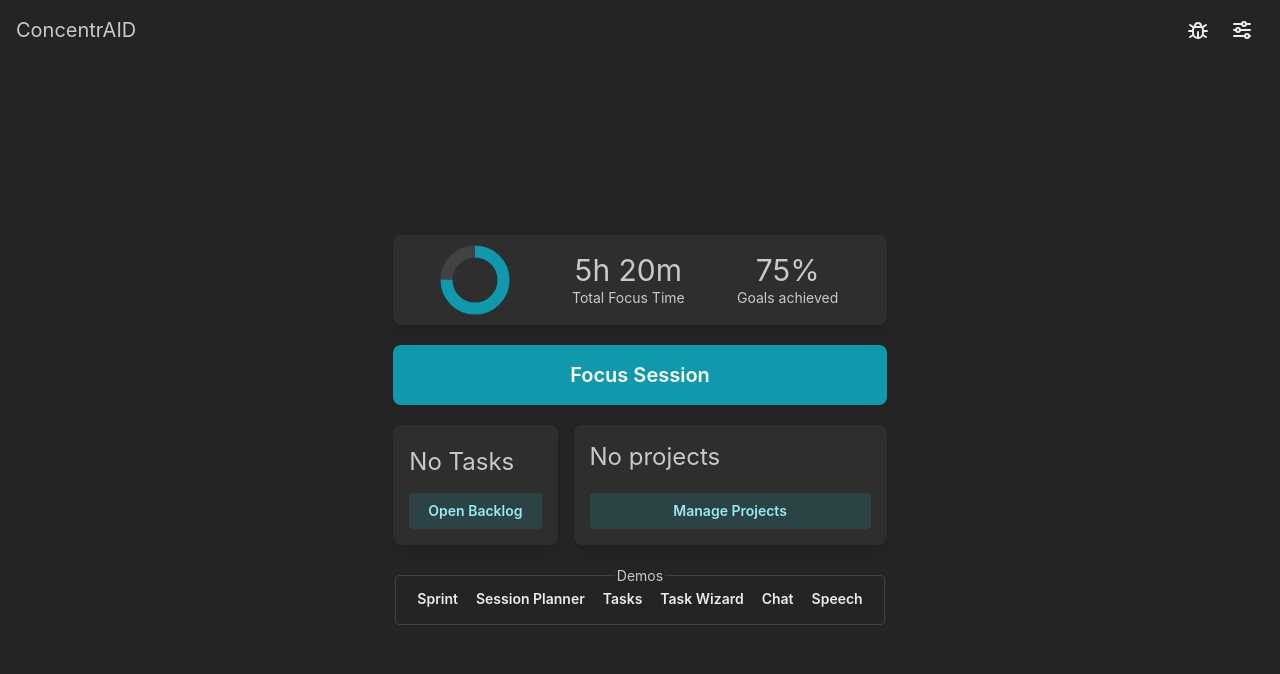
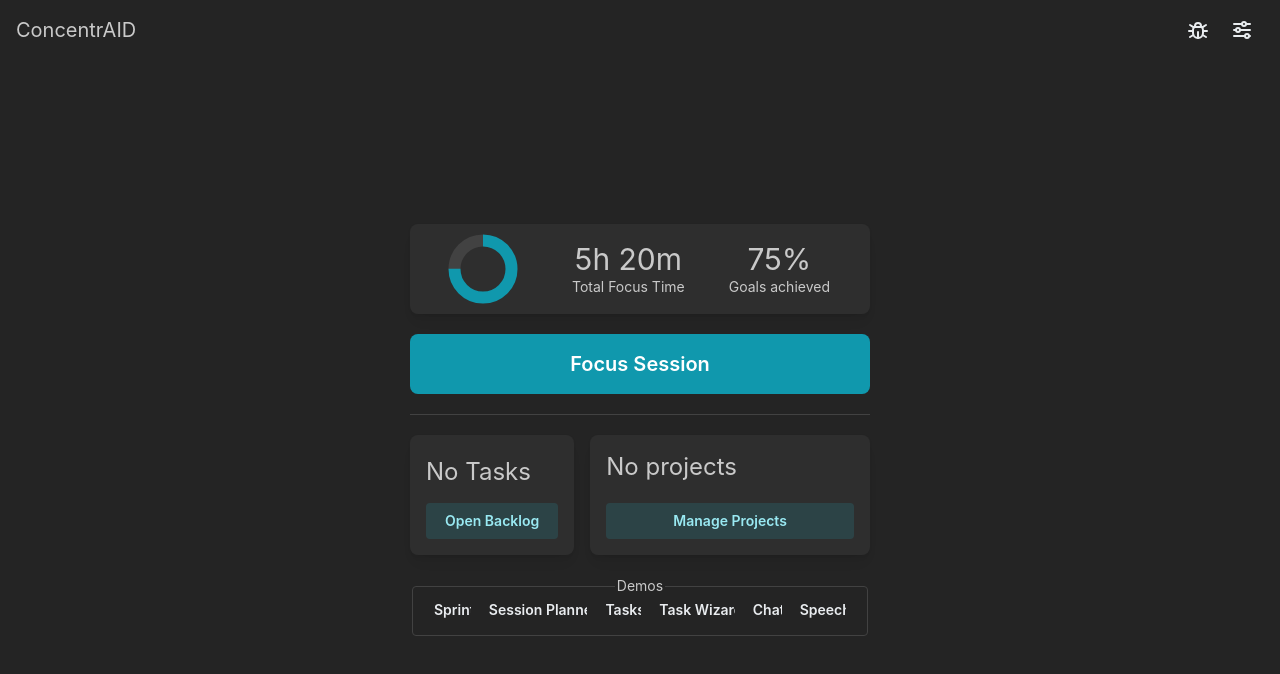
Before and after one commit to davincicoding-org/thena, a Next.js app: page / in a window 1280 px wide. Shown: the top 674 px of the page. Built offline with nearby package versions, Linux system fonts and the light colour scheme.

Commit message:
feat: improve home page

```diff
--- a/app/page.tsx
+++ b/app/page.tsx
@@ -64,7 +64,7 @@ const DEMO_PAGES = [
 ];
 
 export default function HomePage() {
-  const { projects } = useProjects();
+  const { projects, createProject } = useProjects();
   const { tasks } = useBacklog();
   const taskCount = useMemo(
     () => tasks.reduce((acc, task) => acc + (task.subtasks?.length || 1), 0),
@@ -75,7 +75,7 @@ export default function HomePage() {
   return (
     <AppShell.Main display="grid">
       <Center>
-        <Stack gap="lg" className="w-fit" p="lg">
+        <Stack gap="lg" className="w-fit" maw={500} p="lg">
           <Card
             p={0}
             radius="md"
@@ -108,6 +108,8 @@ export default function HomePage() {
           >
             Focus Session
           </Button>
+
+          <Divider />
 
           <Flex gap="md">
             <Card radius="md" shadow="sm">
```
